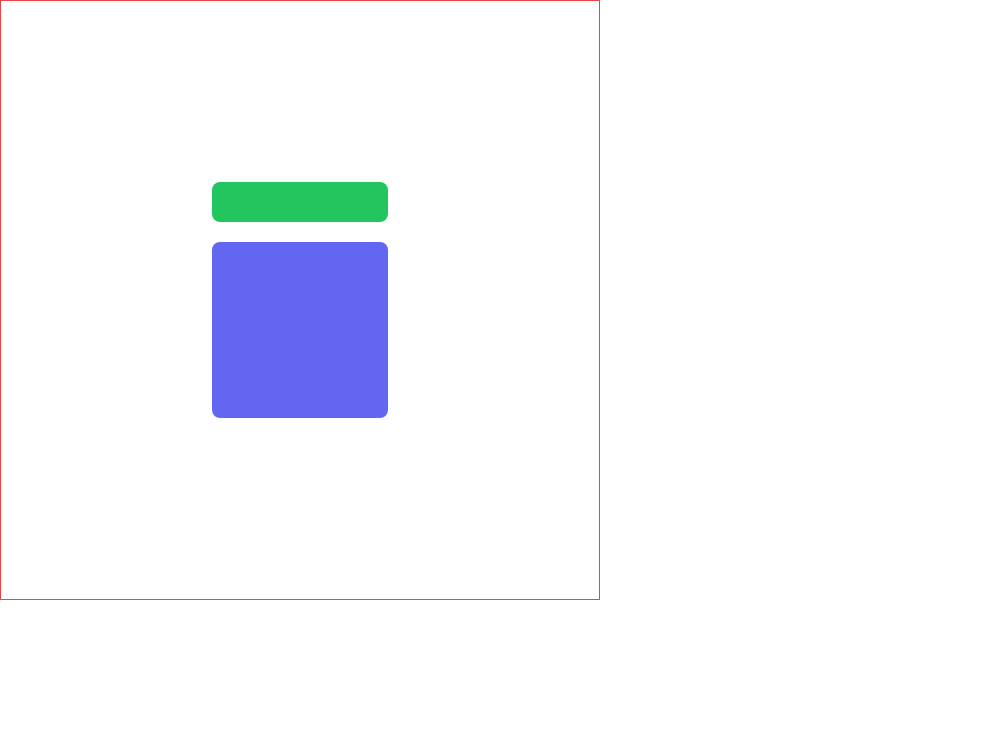
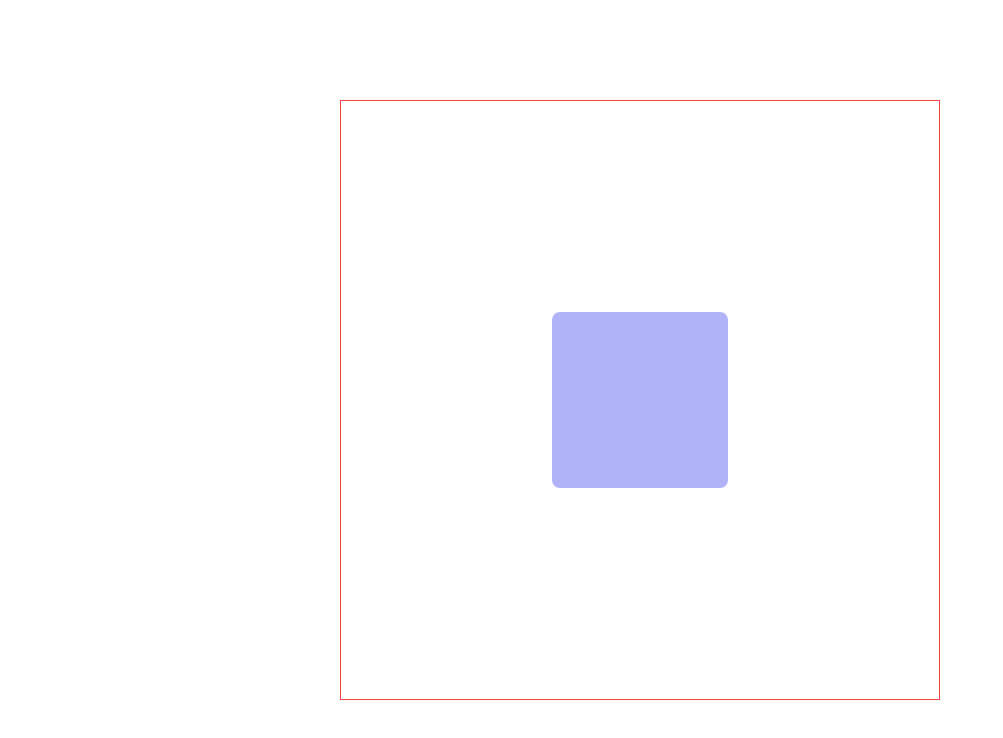
Before and after one commit to AM-Raju/frontend-missions, a React (Vite) app in the folder 00. Mission 6/Module_F7/frammer-motion/: page / in a window 1280 px wide. Shown: the top 738 px of the page, without its empty margins (0-1003 px from the left). Built offline with nearby package versions, Linux system fonts and the light colour scheme.

Commit message:
Module F7.11 done

```diff
--- a/00. Mission 6/Module_F7/frammer-motion/src/main.tsx
+++ b/00. Mission 6/Module_F7/frammer-motion/src/main.tsx
@@ -11,6 +11,7 @@ import UseCycleHook from "./pages/UseCycleHook.tsx";
 import UseInViewHook from "./pages/UseInViewHook.tsx";
 import UseAnimateHook from "./pages/UseAnimateHook.tsx";
 import UseDragControlsHook from "./pages/UseDragControlsHook.tsx";
+import UseMotionValueHook from "./pages/UseMotionValueHook.tsx";
 
 ReactDOM.createRoot(document.getElementById("root")!).render(
   <React.StrictMode>
@@ -23,6 +24,7 @@ ReactDOM.createRoot(document.getElementById("root")!).render(
     {/* <UseCycleHook></UseCycleHook> */}
     {/* <UseInViewHook></UseInViewHook> */}
     {/* <UseAnimateHook></UseAnimateHook> */}
-    <UseDragControlsHook></UseDragControlsHook>
+    {/* <UseDragControlsHook></UseDragControlsHook> */}
+    <UseMotionValueHook></UseMotionValueHook>
   </React.StrictMode>
 );
--- /dev/null
+++ b/00. Mission 6/Module_F7/frammer-motion/src/pages/UseMotionValueHook.tsx
@@ -0,0 +1,23 @@
+import React from "react";
+import { motion, useMotionValue, useTransform } from "framer-motion";
+
+const UseMotionValueHook = () => {
+  const x = useMotionValue(0);
+  const opacity = useTransform(x, [-600, 600], [1, 0]);
+  const rotate = useTransform(x, [-600, 600], [0, 360]);
+  const scale = useTransform(x, [-200, 200], [0.8, 1.2]);
+  return (
+    <div className="flex justify-center items-center h-screen">
+      <div className="border border-red-500 size-[600px] flex flex-col justify-center items-center">
+        <motion.div
+          className="size-44 bg-indigo-500 rounded-lg "
+          style={{ x, opacity, rotate, scale }}
+          drag="x"
+          dragSnapToOrigin
+        ></motion.div>
+      </div>
+    </div>
+  );
+};
+
+export default UseMotionValueHook;
```
